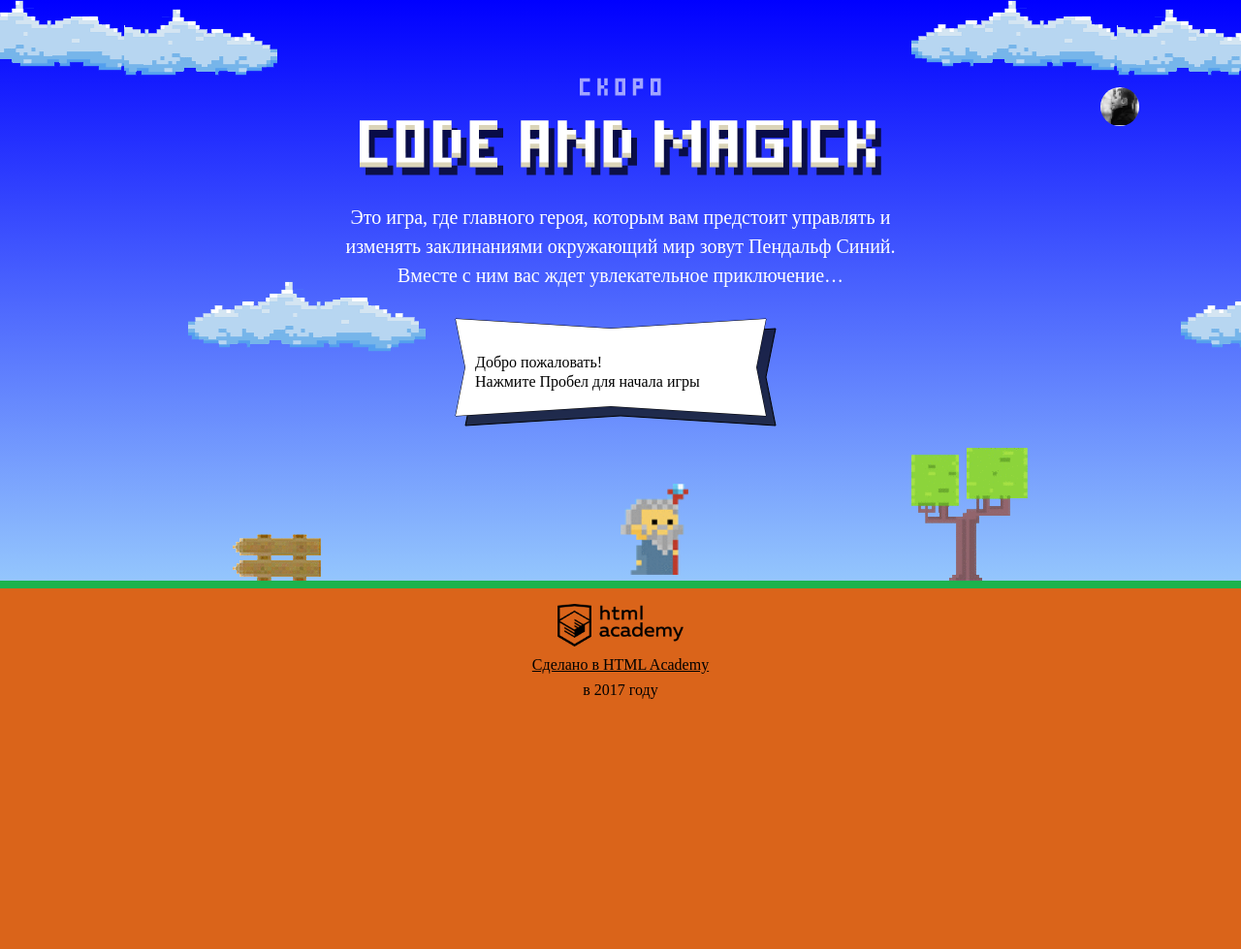
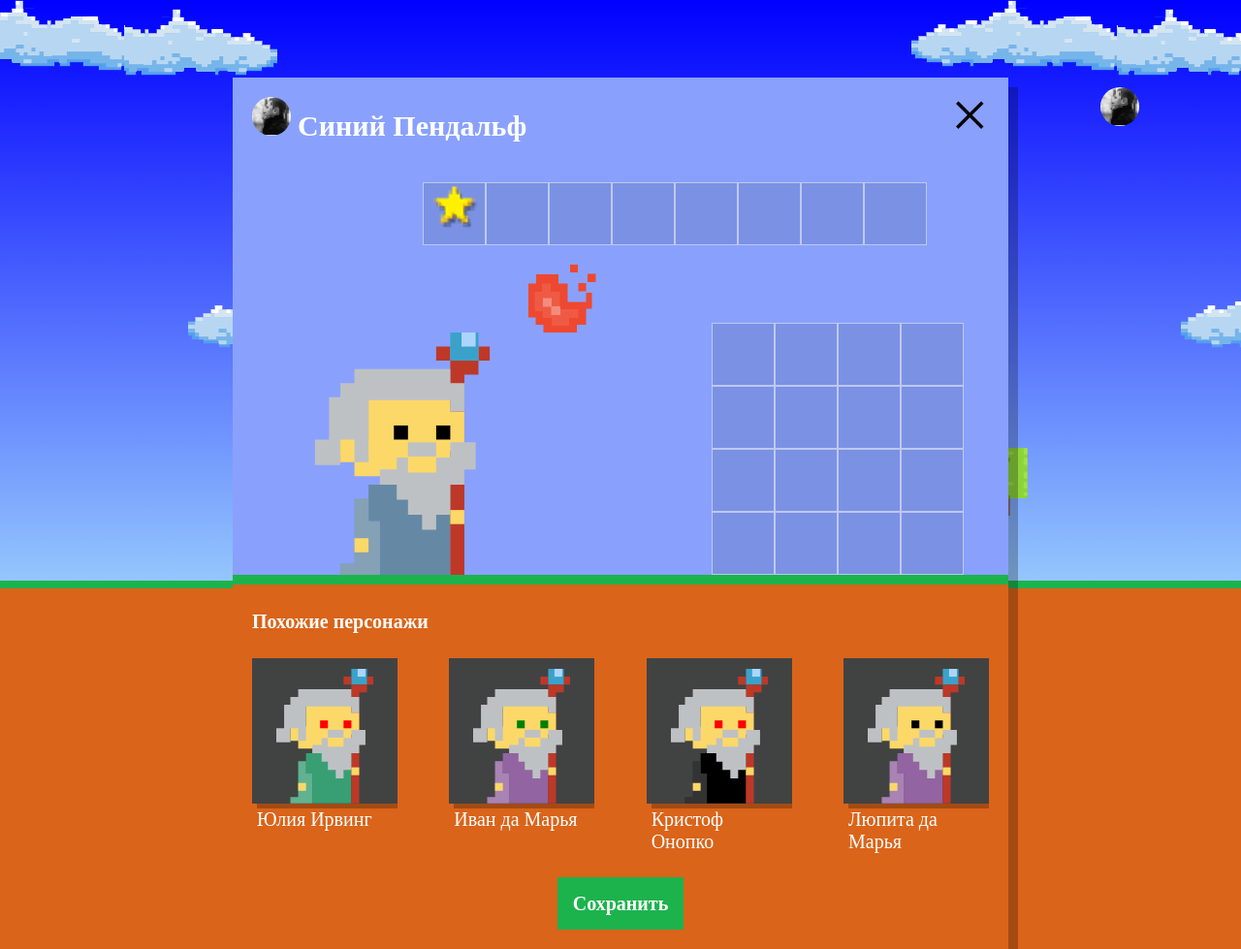
Before and after one commit to Natalia-408/456491-code-and-magick, a website: page index.html in a window 1280 px wide. Shown: the whole page at 97% size. Before the commit the page ends 800 px from the top, so only its background shows below. Drawn offline with Linux system fonts and the light colour scheme; a web font is replaced by a local one.

Commit message:
Задание 3

```diff
--- a/index.html
+++ b/index.html
@@ -196,6 +196,8 @@
     return height / 3 * 2;
   }
 </script>
+
+<script src="js/setup.js"></script>
 <script src="js/stat.js"></script>
 <script src="js/game.js"></script>
 
--- /dev/null
+++ b/js/setup.js
@@ -0,0 +1,80 @@
+'use strict';
+var firstNames = [
+  'Иван',
+  'Хуан Себастьян',
+  'Мария',
+  'Кристоф',
+  'Виктор',
+  'Юлия',
+  'Люпита',
+  'Вашингтон'
+];
+var lastNames = [
+  'да Марья',
+  'Верон',
+  'Мирабелла',
+  'Вальц',
+  'Онопко',
+  'Топольницкая',
+  'Нионго',
+  'Ирвинг'
+];
+var colorCoats = [
+  'rgb(101, 137, 164)',
+  'rgb(241, 43, 107)',
+  'rgb(146, 100, 161)',
+  'rgb(56, 159, 117)',
+  'rgb(215, 210, 55)',
+  'rgb(0, 0, 0)'
+];
+var colorEyes = ['black', 'red', 'blue', 'yellow', 'green'];
+
+var userDialog = document.querySelector('.setup');
+userDialog.classList.remove('hidden');
+
+var similarListElement = userDialog.querySelector('.setup-similar-list');
+
+var similarWizardTemplate = document
+  .querySelector('#similar-wizard-template')
+  .content.querySelector('.setup-similar-item');
+
+function getRandomProperty(arrayProperty) {
+  var wisardProperty =
+    arrayProperty[Math.floor(Math.random() * arrayProperty.length)];
+  return wisardProperty;
+}
+
+function DeterminateWizard(fNames, lNames, Coats, Eyes) {
+  this.name = getRandomProperty(fNames) + ' ' + getRandomProperty(lNames);
+  this.coatColor = getRandomProperty(Coats);
+  this.eyesColor = getRandomProperty(Eyes);
+}
+var wizardCount = 4;
+var wizards = [];
+
+for (var i = 0; i < wizardCount; i++) {
+  wizards[i] = new DeterminateWizard(
+      firstNames,
+      lastNames,
+      colorCoats,
+      colorEyes
+  );
+}
+
+var renderWizard = function (wizard) {
+  var wizardElement = similarWizardTemplate.cloneNode(true);
+
+  wizardElement.querySelector('.setup-similar-label').textContent = wizard.name;
+  wizardElement.querySelector('.wizard-coat').style.fill = wizard.coatColor;
+  wizardElement.querySelector('.wizard-eyes').style.fill = wizard.eyesColor;
+
+  return wizardElement;
+};
+
+var fragment = document.createDocumentFragment();
+for (i = 0; i < wizards.length; i++) {
+  fragment.appendChild(renderWizard(wizards[i]));
+}
+similarListElement.appendChild(fragment);
+
+userDialog.querySelector('.setup-similar').classList.remove('hidden');
```
